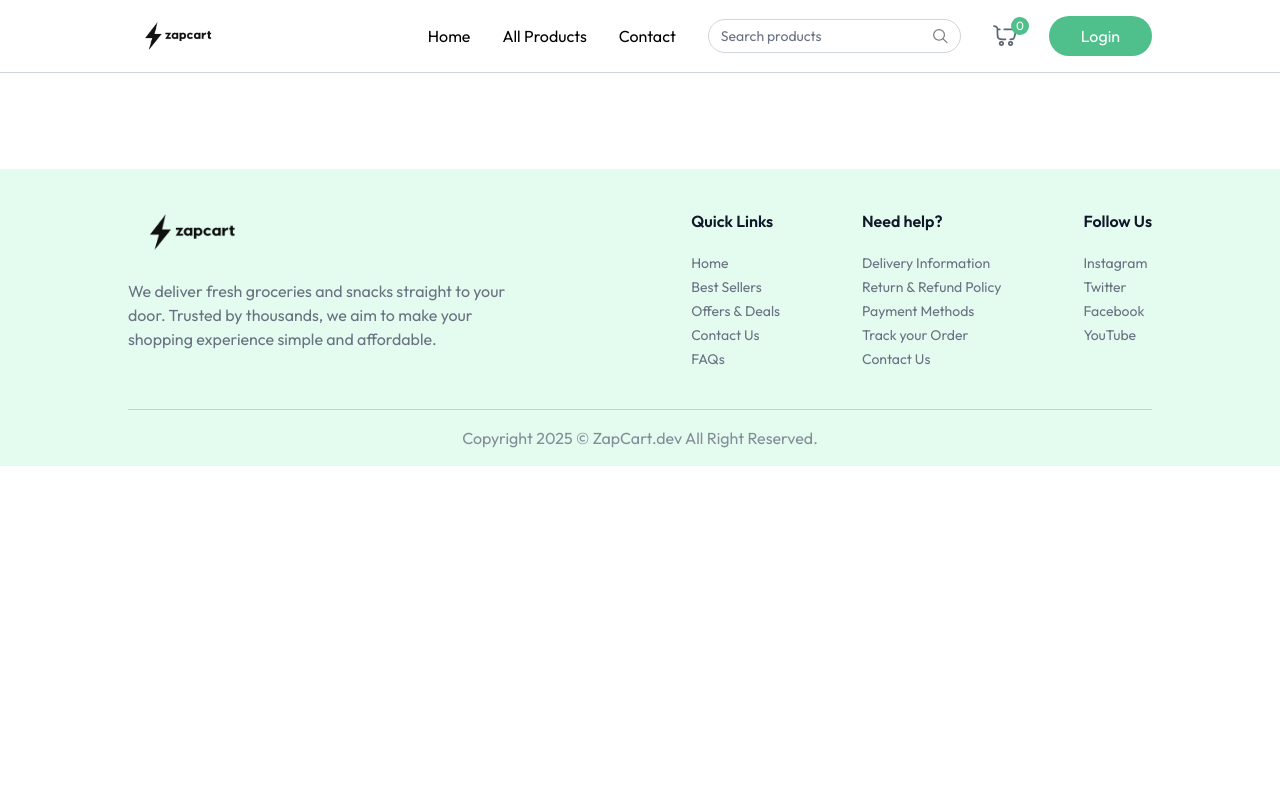
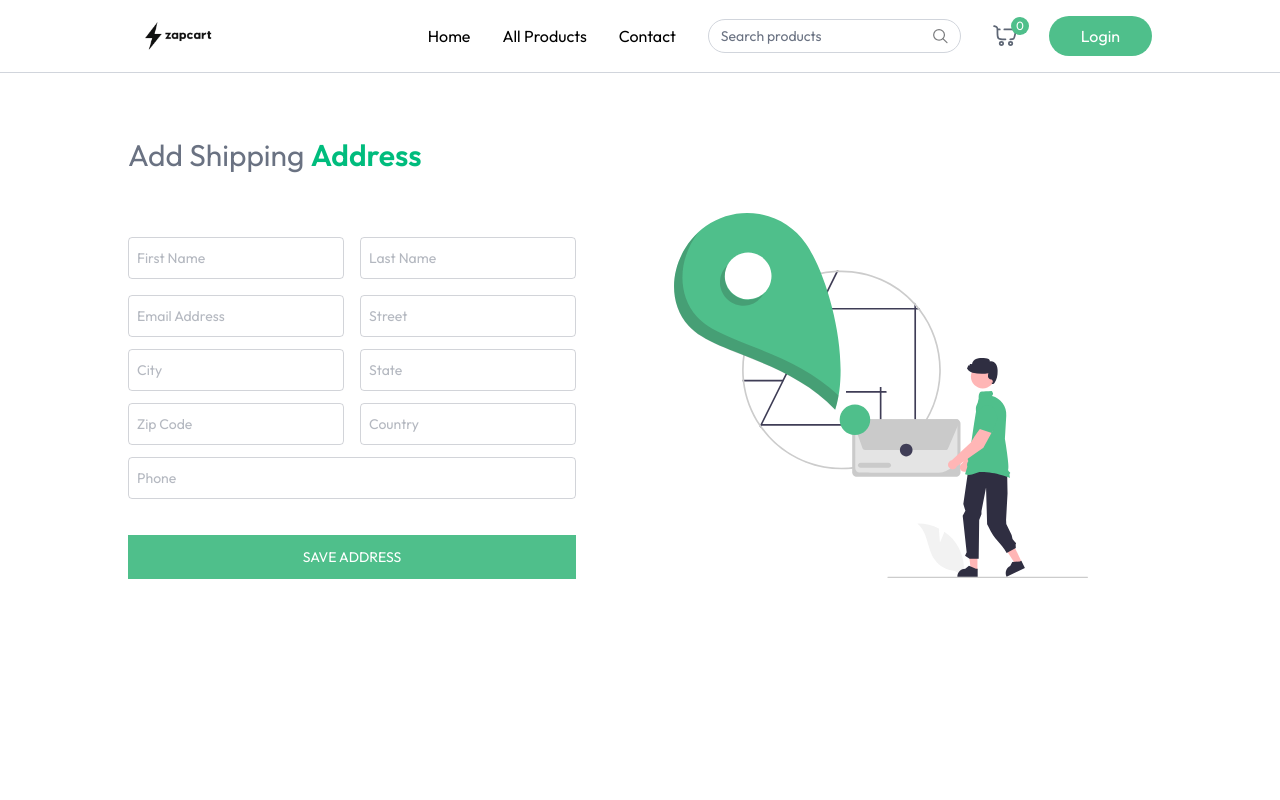
Before and after one commit to Aadarsh-2003/zapcart, a React (Vite) app in the folder client/: page /add-address in a window 1280 px wide. Shown: the top 800 px of the page. Built offline with nearby package versions, Linux system fonts and the light colour scheme.

Commit message:
Added AddAddress page

```diff
--- a/client/src/App.jsx
+++ b/client/src/App.jsx
@@ -10,6 +10,7 @@
 import ProductCategory from './pages/ProductCategory'
 import ProductDetails from './pages/ProductDetails'
 import Cart from './pages/Cart'
+import AddAddress from './pages/AddAddress'
 
 
 const App = () => {
@@ -29,6 +30,7 @@
           <Route path='/products/:category' element={<ProductCategory/>} />
           <Route path='/products/:category/:id' element={<ProductDetails/>} />
           <Route path='/cart' element={<Cart/>} />
+          <Route path='/add-address' element={<AddAddress/>} />
         </Routes>
       </div>
       {!isSellerPath && <Footer/>}
--- /dev/null
+++ b/client/src/pages/AddAddress.jsx
@@ -0,0 +1,101 @@
+import React, { useState } from 'react'
+import { assets } from '../assets/assets'
+
+const AddAddress = () => {
+
+    const InputField = ({type, placeholder, name, handleChange, address})=>(
+        <input className='w-full px-2 py-2.5 border border-gray-500/30 rounded outline-none text-gray-500 focus:border-emerald-400 transition'
+        type={type}
+        placeholder={placeholder}
+        onChange={handleChange}
+        name={name}
+        value={address[name]}
+        />
+    );
+
+    const [address, setAddress] = useState({
+        firstName: '',
+        lastName: '',
+        email: '',
+        street: '',
+        city: '',
+        state: '',
+        zipcode: '',
+        country: '',
+        phone: '',
+    });
+
+    const handleChange = (e)=>{
+        const {name, value} = e.target;
+        setAddress((prevAddress)=>({
+            ...prevAddress,
+            [name]: value,
+        }
+        ))
+    }
+
+    const onSubmitHandler = async(e)=>{
+        e.preventDefault();
+    }
+
+  return (
+    <div className='mt-16 pb-16'>
+        <p className='text-2xl md:text-3xl text-gray-500' >Add Shipping <span className='font-semibold text-emerald-500' >Address</span></p>
+        <div className='flex flex-col-reverse md:flex-row justify-between mt-10' >
+            <div className='flex-1 max-w-md'>
+                <form className='space-y-3 mt-6 text-sm' onSubmit={onSubmitHandler}>
+                    <div className='grid grid-cols-2 gap-4' >
+                        <InputField
+                            type="text" placeholder="First Name" handleChange={handleChange}
+                            name="firstName" address={address}
+                        />
+                        <InputField
+                            type="text" placeholder="Last Name" handleChange={handleChange}
+                            name="lastName" address={address}
+                        />
+                        <InputField
+                            type="email" placeholder="Email Address " handleChange={handleChange}
+                            name="email" address={address}
+                        />
+                        <InputField
+                            type="text" placeholder="Street" handleChange={handleChange}
+                            name="street" address={address}
+                        />
+                    </div>
+                    <div className='grid grid-cols-2 gap-4' >
+                        <InputField
+                            type="text" placeholder="City" handleChange={handleChange}
+                            name="city" address={address}
+                        />
+                        <InputField
+                            type="text" placeholder="State" handleChange={handleChange}
+                            name="state" address={address}
+                        />
+                    </div>
+                    <div className='grid grid-cols-2 gap-4' >
+                        <InputField
+                            type="number" placeholder="Zip Code" handleChange={handleChange}
+                            name="zipcode" address={address}
+                        />
+                        <InputField
+                            type="text" placeholder="Country" handleChange={handleChange}
+                            name="country" address={address}
+                        />
+                    </div>
+
+                    <InputField
+                            type="text" placeholder="Phone" handleChange={handleChange}
+                            name="phone" address={address}
+                        />
+
+                        <button id='primary' className='w-full mt-6 text-white py-3 transition cursor-pointer uppercase' >Save Address</button>
+                </form>
+            </div>
+            <img className='md:mr-16 mb-16 md:mt-0' src={assets.add_address_iamge} alt="Add Address" />
+
+        </div>
+    </div>
+  )
+}
+
+export default AddAddress
```
